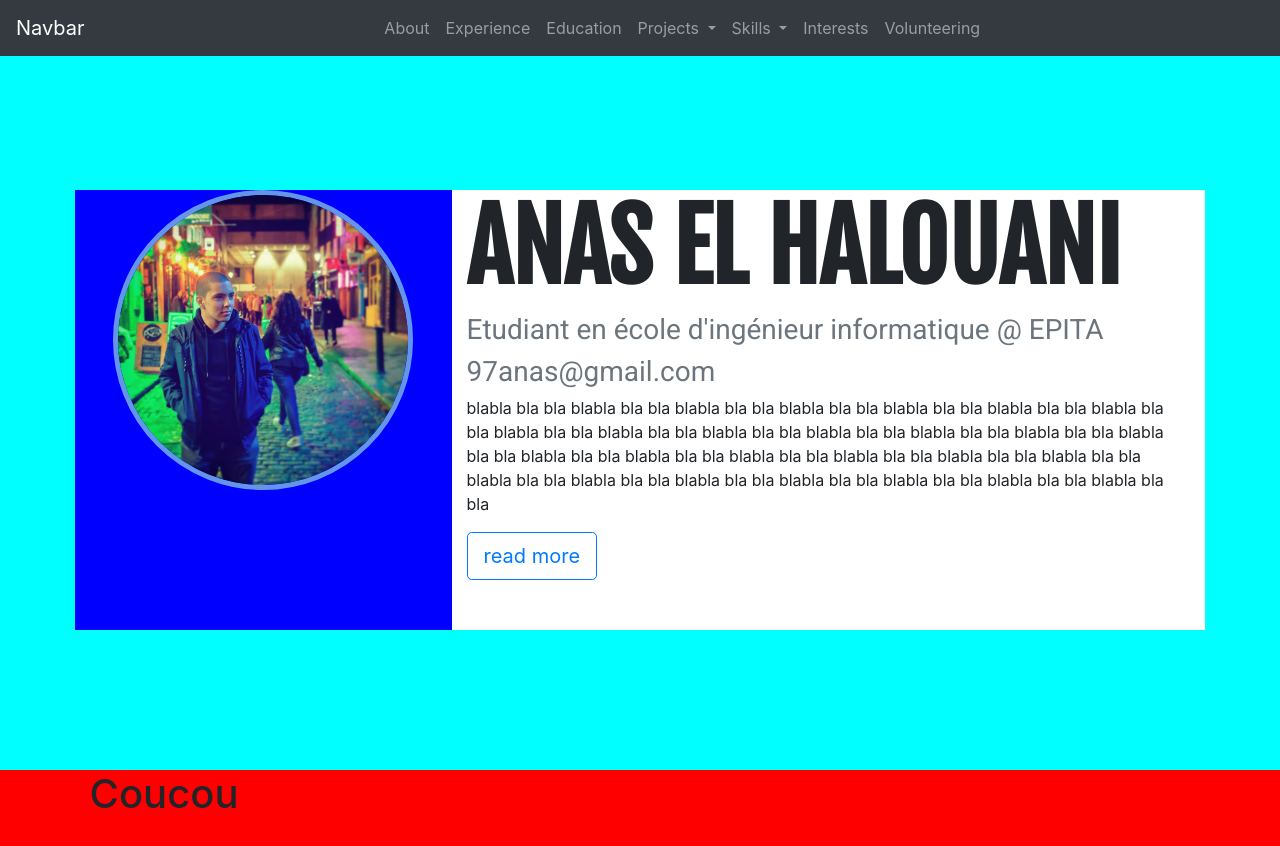
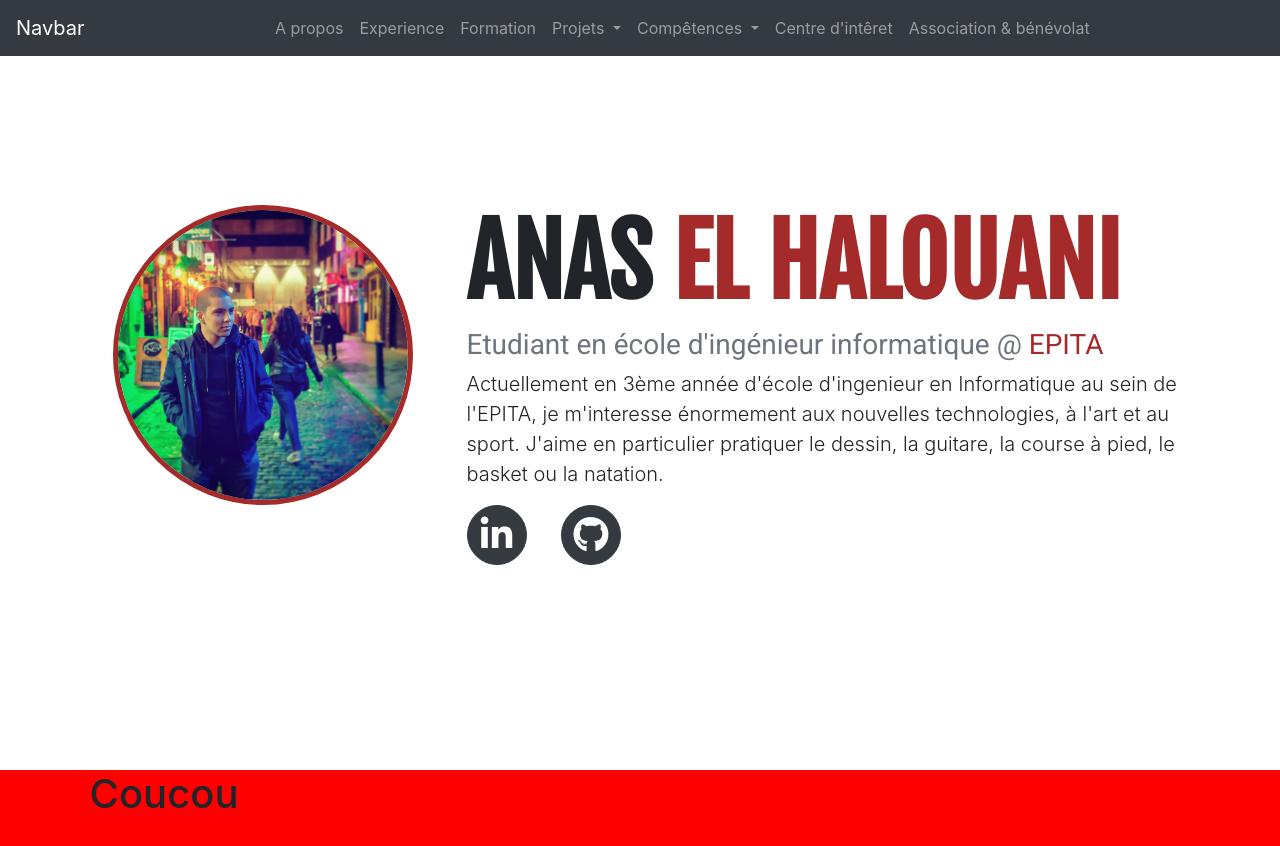
Before and after one commit to ItsAnas/itsanas.github.io, a plain HTML site: page index.html in a window 1280 px wide. Shown: the top 846 px of the page. Drawn offline with nearby package versions, Linux system fonts and the light colour scheme.

Commit message:
premiere section terminée

```diff
--- a/CSS/style.css
+++ b/CSS/style.css
@@ -11,19 +11,30 @@ body { padding-top: 50px; }
 */
 
 
+.btn-circle {
+    width: 60px;
+    height: 60px;
+    padding: 6px 0px;
+    border-radius: 50%;
+    text-align: center;
+    font-size: 12px;
+    line-height: 1.42857;
+}
+
+.red-text {
+    color: brown;
+}
 
 section {
     width: 100%;
     padding: 0 7%;
     display: table;
     max-width: none;
-    background-color: #373B44;
     height: 95vh;
   }
 
   .section—first {
     height: 90vh;
-    background-color: aqua;
     display: table;
 }
 
@@ -32,7 +43,7 @@ section {
     border-radius: 50%;
     width: 300px;
     height: auto;
-    border: 5px solid cornflowerblue;
+    border: 5px solid brown;
 }
 
 .big-text {
--- a/index.html
+++ b/index.html
@@ -13,6 +13,8 @@
     <link href="https://fonts.googleapis.com/css?family=Raleway" rel="stylesheet">
     <link href="https://fonts.googleapis.com/css?family=Fjalla+One" rel="stylesheet">
     <link href="https://fonts.googleapis.com/css?family=Roboto" rel="stylesheet">
+    <link rel="stylesheet" href="https://use.fontawesome.com/releases/v5.0.10/css/all.css" integrity="sha384-+d0P83n9kaQMCwj8F4RJB66tzIwOKmrdb46+porD/OvrJ+37WqIM7UoBtwHO6Nlg" crossorigin="anonymous">
+
 
 
 </head>
@@ -23,47 +25,47 @@
 
     <a class="navbar-brand" href="#">Navbar</a>
 
-    <button class="navbar-toggler" type="button" data-toggle="collapse" data-target="#navbarNavDropdown" aria-controls="navbarNavDropdown" aria-expanded="false" aria-label="Toggle navigation">
+    <button class="navbar-toggler" type="button" data-toggle="collapse" data-target="#navbarNavDropdown" aria-controls="navbarNavDropdown"
+        aria-expanded="false" aria-label="Toggle navigation">
         <span class="navbar-toggler-icon"></span>
-      </button>
+    </button>
 
     <div class="collapse navbar-collapse navbar-expand-lg  justify-content-center" id="navbarNavDropdown">
         <ul class="navbar-nav">
             <li class="nav-item ">
-                <a class="nav-link" href="#">About
-                    <span class="sr-only">(current)</span>
+                <a class="nav-link" href="#">A propos
                 </a>
             </li>
             <li class="nav-item">
                 <a class="nav-link" href="#">Experience</a>
             </li>
             <li class="nav-item">
-                <a class="nav-link" href="#">Education</a>
+                <a class="nav-link" href="#">Formation</a>
             </li>
             <li class="nav-item dropdown">
                 <a class="nav-link dropdown-toggle" href="#" id="navbarDropdownMenuLink" data-toggle="dropdown" aria-haspopup="true" aria-expanded="false">
-                    Projects
+                    Projets
                 </a>
                 <div class="dropdown-menu" aria-labelledby="navbarDropdownMenuLink">
-                    <a class="dropdown-item" href="#">School Projects</a>
-                    <a class="dropdown-item" href="#">Personnal Projects</a>
-                    <a class="dropdown-item" href="#">Other projects</a>
+                    <a class="dropdown-item" href="#">Projets scolaires</a>
+                    <a class="dropdown-item" href="#">Projets personnels</a>
+                    <a class="dropdown-item" href="#">Mes autres projets</a>
                 </div>
             </li>
             <li class="nav-item dropdown">
                 <a class="nav-link dropdown-toggle" href="#" id="navbarDropdownMenuLink" data-toggle="dropdown" aria-haspopup="true" aria-expanded="false">
-                    Skills
+                    Compêtences
                 </a>
                 <div class="dropdown-menu" aria-labelledby="navbarDropdownMenuLink">
-                    <a class="dropdown-item" href="#">Programming</a>
-                    <a class="dropdown-item" href="#">Other skills</a>
+                    <a class="dropdown-item" href="#">Informatique</a>
+                    <a class="dropdown-item" href="#">Autres compêtences</a>
                 </div>
             </li>
             <li class="nav-item">
-                <a class="nav-link" href="#">Interests</a>
+                <a class="nav-link" href="#">Centre d'intêret</a>
             </li>
             <li class="nav-item">
-                <a class="nav-link" href="#">Volunteering</a>
+                <a class="nav-link" href="#">Association & bénévolat</a>
             </li>
 
         </ul>
@@ -87,27 +89,31 @@
             vertical-align: middle;">
                 <div class="row">
 
-                    <div class="col-sm-4" style="background-color:blue; text-align: center;">
+                    <div class="col-sm-4" style="text-align: center;">
 
                         <img src="Ressources/images/profile-pic.jpg" class="img-fluid profile-pic">
 
                     </div>
 
-                    <div class="col-sm-8" style="background-color:white;padding-bottom: 50px;">
+                    <div class="col-sm-8" style="padding-bottom: 50px;">
 
                         <h1 class="display-1 big-text">
-                            ANAS EL HALOUANI
+                            ANAS  <span class="red-text">EL HALOUANI</span>
                         </h1>
-                        <h3 class="text-muted" style="font-family: 'Roboto', sans-serif;">Etudiant en école d'ingénieur informatique @ EPITA</h1>
+                        <h3 class="text-muted" style="font-family: 'Roboto', sans-serif;">Etudiant en école d'ingénieur informatique @ <span class="red-text">EPITA</span></h1>
+                            <!--
                             <a href="mailto:youremailaddress">
                                 <h3 class="text-muted" style="font-family: 'Roboto', sans-serif;">97anas@gmail.com</h3>
                             </a>
-                            <p>blabla bla bla blabla bla bla blabla bla bla blabla bla bla blabla bla bla blabla bla bla blabla
-                                bla bla blabla bla bla blabla bla bla blabla bla bla blabla bla bla blabla bla bla blabla
-                                bla bla blabla bla bla blabla bla bla blabla bla bla blabla bla bla blabla bla bla blabla
-                                bla bla blabla bla bla blabla bla bla blabla bla bla blabla bla bla blabla bla bla blabla
-                                bla bla blabla bla bla blabla bla bla </p>
-                            <button class="btn btn-outline-primary btn-lg">read more</button>
+                            -->
+                            <p class="lead">Actuellement en 3ème année d'école d'ingenieur en Informatique au sein de l'EPITA, je m'interesse énormement aux nouvelles technologies, à l'art et au sport.
+                                J'aime en particulier pratiquer le dessin, la guitare, la course à pied, le basket ou la natation.</p>
+
+                            </p>
+
+                            <button class="btn btn-dark btn-lg btn-circle" style="margin-right:30px;"><i class="fab fa-linkedin-in fa-3x"></i></button>
+                            <button class="btn btn-dark btn-lg btn-circle"><i class="fab fa-github fa-3x"></i>
+                            </button>
 
                     </div>
 
```
